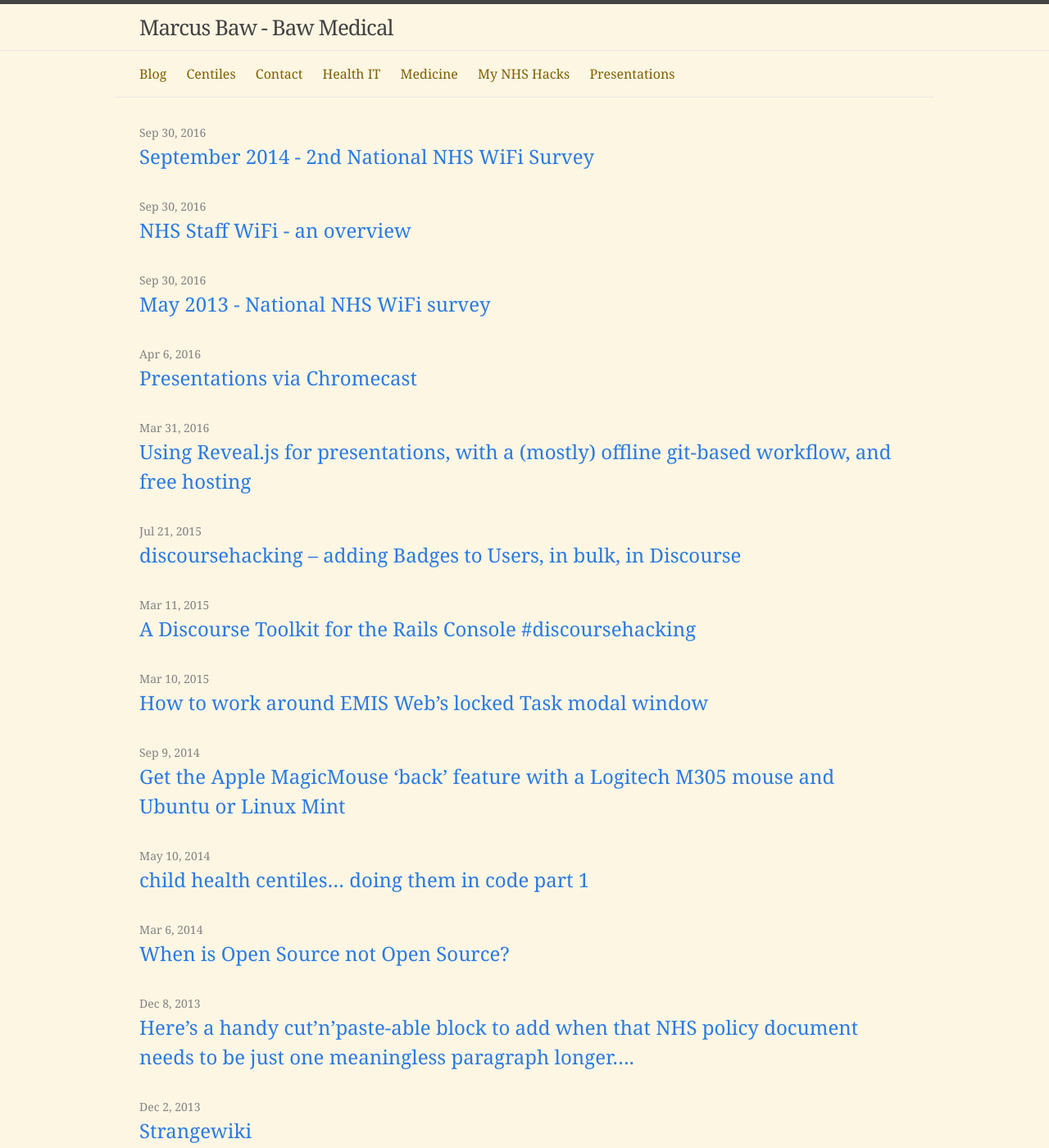
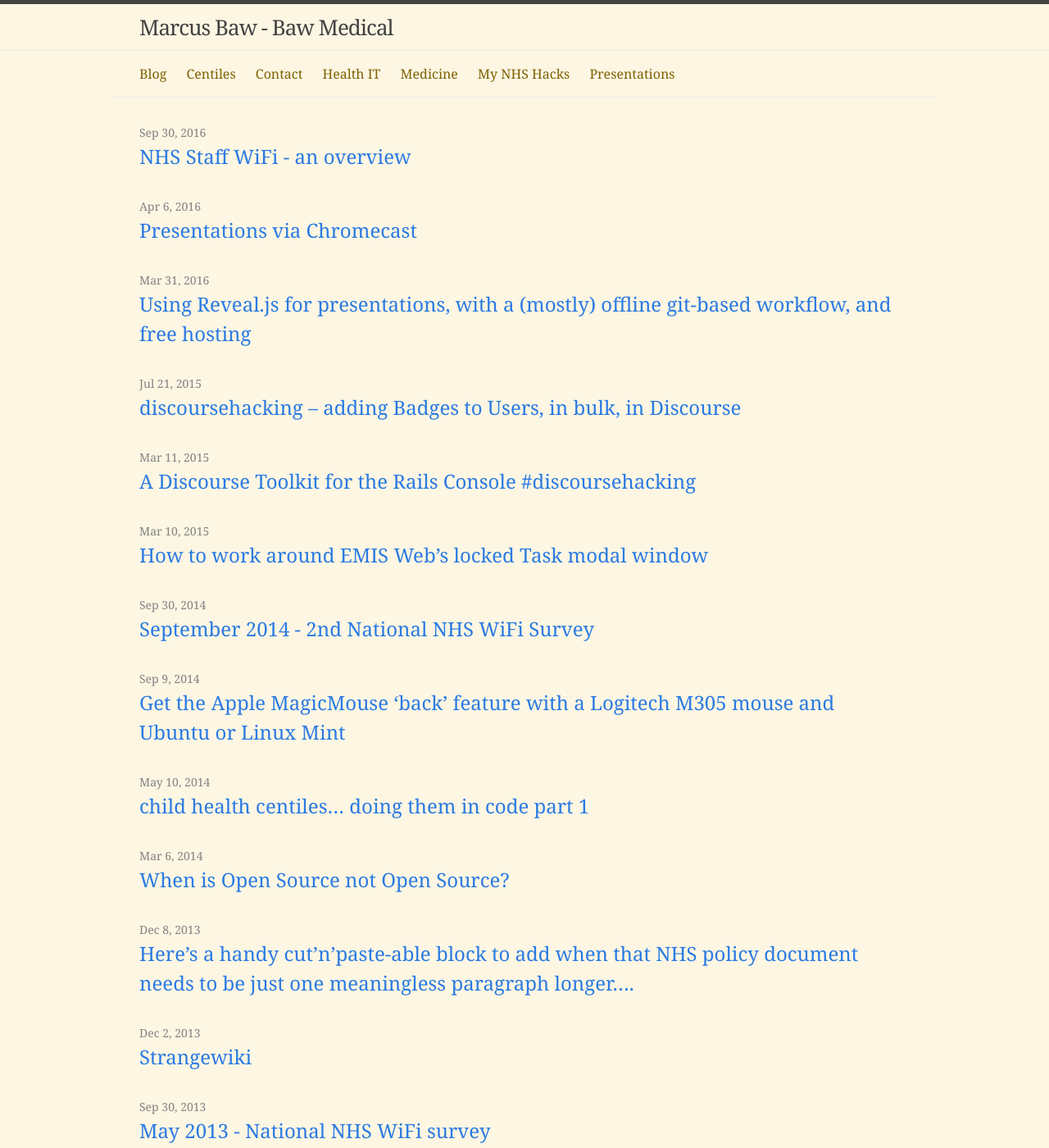
Before and after one commit to pacharanero/pacharanero.github.io, a Jekyll site: the page built from blog.html, in a window 1280 px wide and 1400 px high. Shown: the whole window at 82% size. Built offline with Jekyll 4.4.1, drawn with Linux system fonts in a browser that asks for light colours.

Commit message:
updates, link tidying and general housekeeping prior to switch back to GH.io

```diff
--- a/_posts/2016-09-30-may-2013-national-nhs-wifi-survey.md
+++ b/_posts/2013-09-30-may-2013-national-nhs-wifi-survey.md
@@ -1,7 +1,7 @@
 ---
 title: May 2013 - National NHS WiFi survey
 layout: post
-date: 2016-09-30
+date: 2013-09-30
 ---
 
 Following on from a discussion on NHS Hack Day email discussion group (link), there was a concern that clinicians and other healthcare staff had poor access to WiFi networks, even when such networks were already in place in an establishment (WiFi network access was in some places being reserved for managers/executive staff).
--- a/_posts/2016-09-30-september_2014_-_2nd_national_nhs_wifi_survey.md
+++ b/_posts/2014-09-30-september_2014_-_2nd_national_nhs_wifi_survey.md
@@ -1,7 +1,7 @@
 ---
 title: September 2014 - 2nd National NHS WiFi Survey
 layout: post
-date: 2016-09-30
+date: 2014-09-30
 ---
 Following the [2013 WiFi Survey](/may-2013-national-nhs-wifi-survey/), I ran a repeat survey in 2014, to see if there had been any change in the provision of WiFi to clinical NHS staff in the intervening year.
 
```
